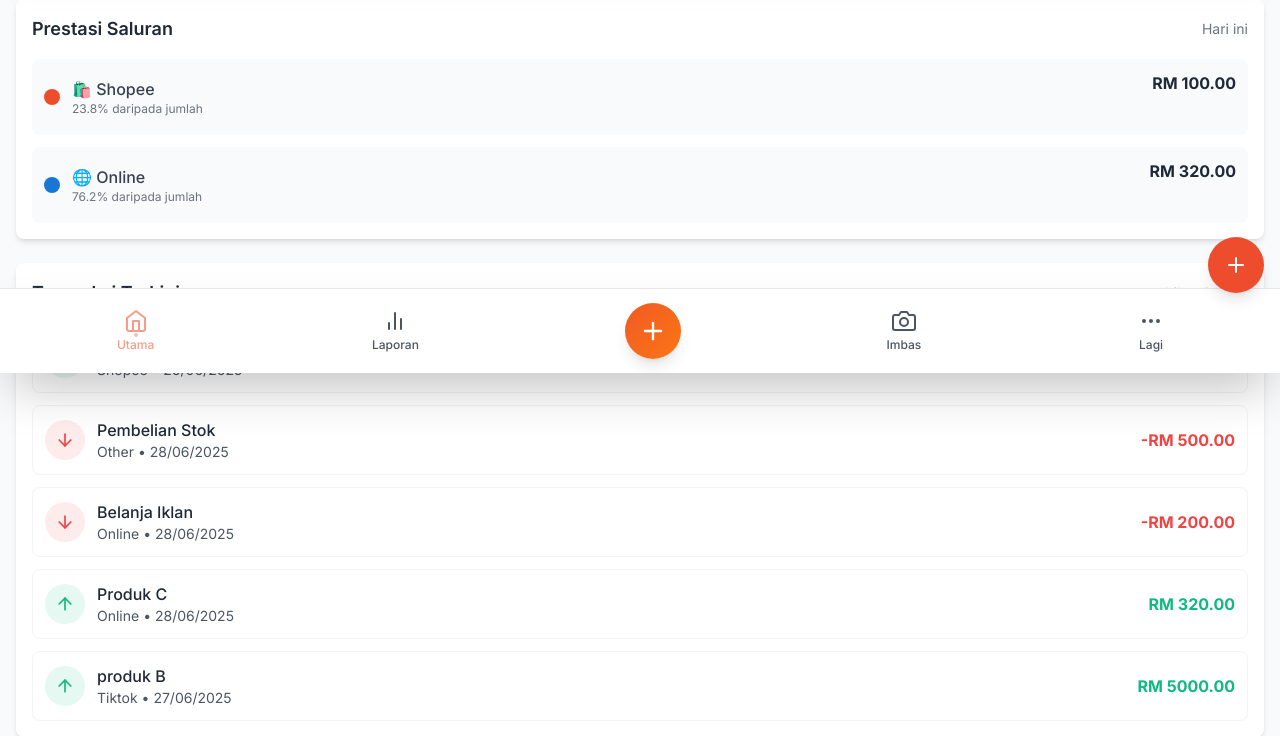
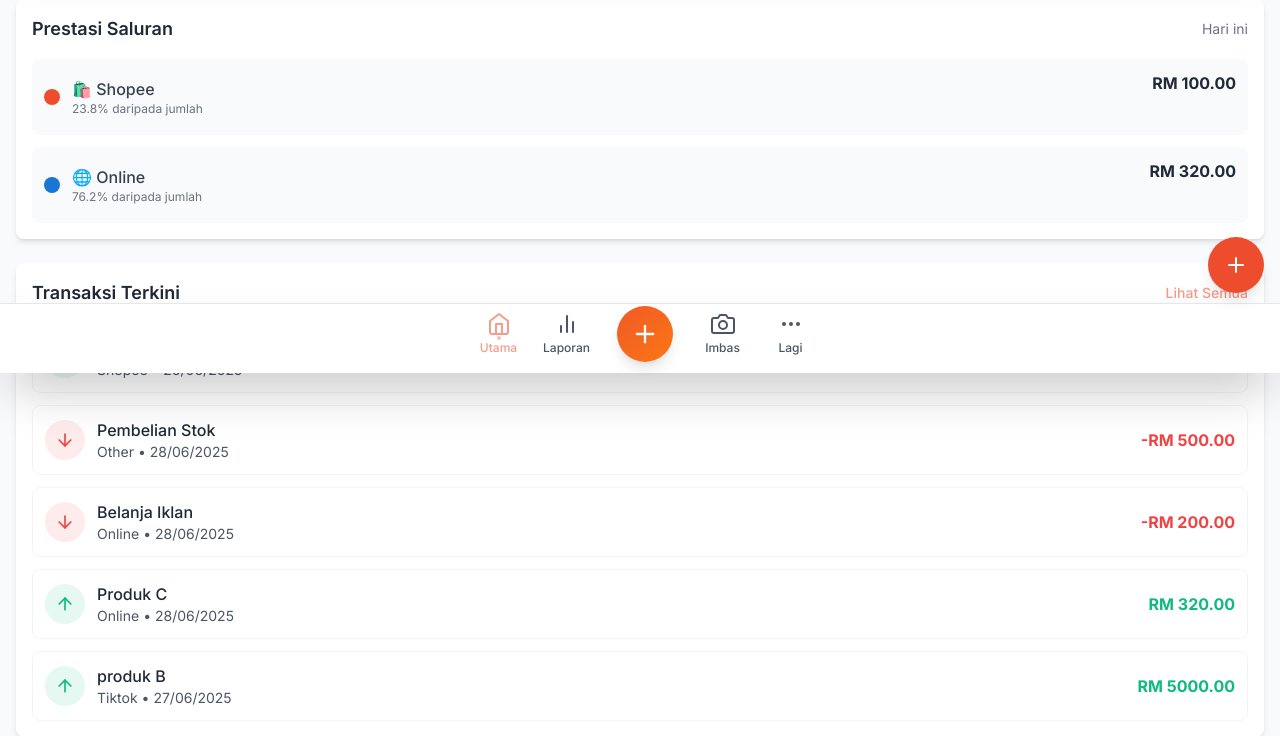
Before and after one commit to bnidigitalhq/pocketbizz-app, a Flask app: page / in a window 1280 px wide. Shown: the part 427-1163 px from the top of the page. Run offline with Flask 3, Linux system fonts and the light colour scheme; data comes from the database, SQL or seed files in the repository; some libraries are stand-ins or nearby versions.

Commit message:
Improve the bottom navigation bar to be consistent across all pages
Refactor base.html and style.css to implement a consistent bottom navigation layout using grid.

Replit-Commit-Author: Agent
Replit-Commit-Session-Id: 7e0c3df5-6c53-4216-9578-56fa65cb7ac4
Replit-Commit-Screenshot-Url: https://storage.googleapis.com/screenshot-production-us-central1/c2eb580f-11fb-45fc-8983-cba287311366/5205953a-da25-4ce7-80fe-85191d314011.jpg

```diff
--- a/static/css/style.css
+++ b/static/css/style.css
@@ -102,9 +102,39 @@ body {
     100% { background-position: 0% 50%; }
 }
 
+/* Navigation fixed layout */
+.bottom-nav {
+    height: 70px;
+    min-height: 70px;
+}
+
+.nav-container {
+    max-width: 375px;
+    margin: 0 auto;
+    padding: 0 16px;
+}
+
+.nav-grid {
+    display: grid;
+    grid-template-columns: 1fr 1fr 80px 1fr 1fr;
+    align-items: center;
+    justify-items: center;
+    gap: 8px;
+    height: 100%;
+}
+
 /* Navigation active state */
 .nav-item.active {
     color: #EE4D2D !important;
+}
+
+.nav-item {
+    min-width: 60px;
+    display: flex;
+    flex-direction: column;
+    align-items: center;
+    justify-content: center;
+    padding: 8px 4px;
 }
 
 /* Card hover effects */
--- a/templates/base.html
+++ b/templates/base.html
@@ -86,10 +86,11 @@
     </div>
 
     <!-- Bottom Navigation -->
-    <nav class="fixed bottom-0 left-0 right-0 bg-white border-t border-gray-200 z-40 shadow-2xl">
-        <div class="flex items-center justify-around py-2 px-2">
+    <nav class="fixed bottom-0 left-0 right-0 bg-white border-t border-gray-200 z-40 shadow-2xl bottom-nav">
+        <div class="nav-container">
+            <div class="nav-grid">
                 <!-- Dashboard -->
-            <a href="{{ url_for('index') }}" class="nav-item flex flex-col items-center p-3 transition-all duration-300 hover:scale-105 ripple {% if request.endpoint == 'index' %}text-shopee-orange{% else %}text-gray-600 hover:text-shopee-orange{% endif %}">
+                <a href="{{ url_for('index') }}" class="nav-item flex flex-col items-center p-2 transition-all duration-300 hover:scale-105 ripple {% if request.endpoint == 'index' %}text-shopee-orange{% else %}text-gray-600 hover:text-shopee-orange{% endif %}">
                     <div class="relative">
                         <i data-feather="home" class="w-6 h-6 nav-icon transition-transform duration-300"></i>
                         {% if request.endpoint == 'index' %}
@@ -100,7 +101,7 @@
                 </a>
 
                 <!-- Reports -->
-            <a href="{{ url_for('reports') }}" class="nav-item flex flex-col items-center p-3 transition-all duration-300 hover:scale-105 ripple {% if request.endpoint == 'reports' %}text-shopee-orange{% else %}text-gray-600 hover:text-shopee-orange{% endif %}">
+                <a href="{{ url_for('reports') }}" class="nav-item flex flex-col items-center p-2 transition-all duration-300 hover:scale-105 ripple {% if request.endpoint == 'reports' %}text-shopee-orange{% else %}text-gray-600 hover:text-shopee-orange{% endif %}">
                     <div class="relative">
                         <i data-feather="bar-chart-2" class="w-6 h-6 nav-icon transition-transform duration-300"></i>
                         {% if request.endpoint == 'reports' %}
@@ -111,7 +112,7 @@
                 </a>
 
                 <!-- Center FAB -->
-            <div class="relative">
+                <div class="relative mx-2">
                     <button id="centerFAB" class="animated-gradient text-white w-14 h-14 rounded-full shadow-lg flex items-center justify-center transition-all duration-300 transform hover:scale-110 hover:shadow-xl active:scale-95 premium-button">
                         <i data-feather="plus" class="w-7 h-7 transition-transform duration-300" id="centerFabIcon"></i>
                     </button>
@@ -144,7 +145,7 @@
             </div>
 
                 <!-- Scan Receipt -->
-            <a href="{{ url_for('scan_receipt') }}" class="nav-item flex flex-col items-center p-3 transition-all duration-300 hover:scale-105 ripple {% if request.endpoint == 'scan_receipt' %}text-shopee-orange{% else %}text-gray-600 hover:text-shopee-orange{% endif %}">
+                <a href="{{ url_for('scan_receipt') }}" class="nav-item flex flex-col items-center p-2 transition-all duration-300 hover:scale-105 ripple {% if request.endpoint == 'scan_receipt' %}text-shopee-orange{% else %}text-gray-600 hover:text-shopee-orange{% endif %}">
                     <div class="relative">
                         <i data-feather="camera" class="w-6 h-6 nav-icon transition-transform duration-300"></i>
                         {% if request.endpoint == 'scan_receipt' %}
@@ -155,7 +156,7 @@
                 </a>
 
                 <!-- More/Settings -->
-            <a href="{{ url_for('settings') }}" class="nav-item flex flex-col items-center p-3 transition-all duration-300 hover:scale-105 ripple {% if request.endpoint == 'settings' %}text-shopee-orange{% else %}text-gray-600 hover:text-shopee-orange{% endif %}">
+                <a href="{{ url_for('settings') }}" class="nav-item flex flex-col items-center p-2 transition-all duration-300 hover:scale-105 ripple {% if request.endpoint == 'settings' %}text-shopee-orange{% else %}text-gray-600 hover:text-shopee-orange{% endif %}">
                     <div class="relative">
                         <i data-feather="more-horizontal" class="w-6 h-6 nav-icon transition-transform duration-300"></i>
                         {% if request.endpoint == 'settings' %}
```
Lines whose indentation alone changed are shown as unchanged.
